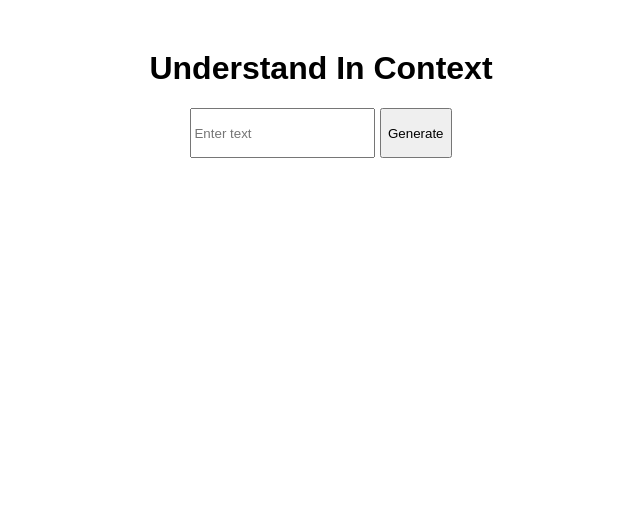
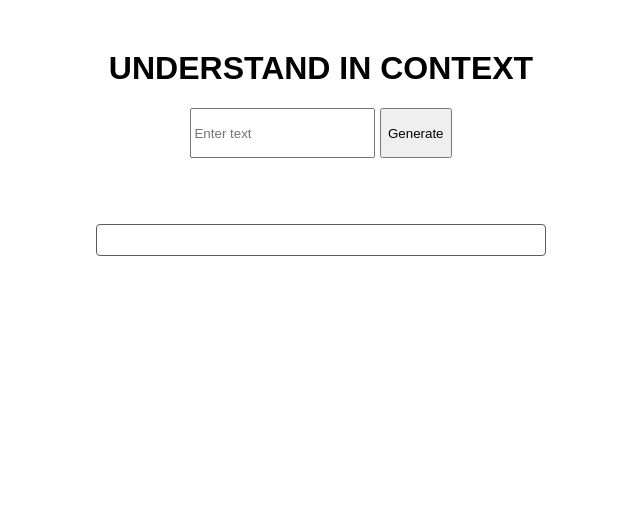
Before and after one commit to Sharatjacob2/personal_wiki, a Flask app: page / in a window 1280 px wide. Shown: the top 507 px of the page, without its empty margins (319-959 px from the left). Run offline with Flask 3, Linux system fonts and the light colour scheme.

Commit message:
initial styling for the website

```diff
--- a/static/styles.css
+++ b/static/styles.css
@@ -5,14 +5,23 @@
 }
 
 .explained {
-    /* width: 450px; */
-    height: 300px;
+    width: 450px;
     text-align: left;
     margin: auto;
     padding-top: 50px;
+    padding-bottom: 50px;
 }
 
-.context_para{
-    padding-left: 10px;
-    padding-right: 10px;
+.context_para {
+    border-style: solid;
+    border-width: 1px;
+    padding: 15px;
+    border-radius: 4px;
+    border-color: rgb(90, 90, 90);
 }
+
+.tag {
+    padding: 1px 3px;
+    color: w;
+    border: none;
+}
--- a/templates/index.html
+++ b/templates/index.html
@@ -4,12 +4,12 @@
 <head>
     <meta charset="UTF-8">
     <meta name="viewport" content="width=device-width, initial-scale=1.0">
-    <title>Understand In Context</title>
+    <title>UNDERSTAND IN CONTEXT</title>
     <link rel="stylesheet" href="{{ url_for('static', filename='styles.css') }}">
 </head>
 
 <body>
-    <h1>Understand In Context</h1>
+    <h1>UNDERSTAND IN CONTEXT</h1>
     <input type="text" id="user-input" style="height: 44px;" placeholder="Enter text">
     <button id="run-btn" style="height: 50px;">Generate</button>
     <div id="explanation" class="explained">
```
